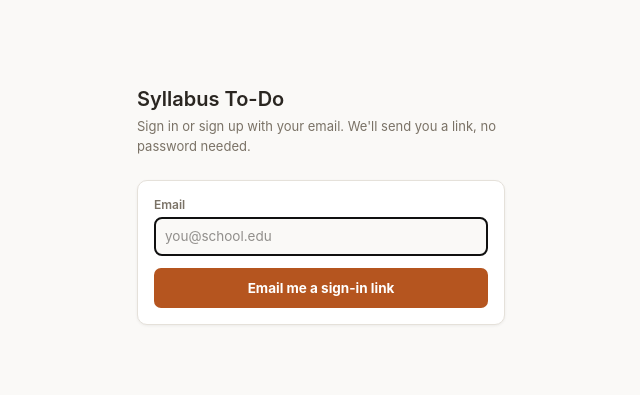
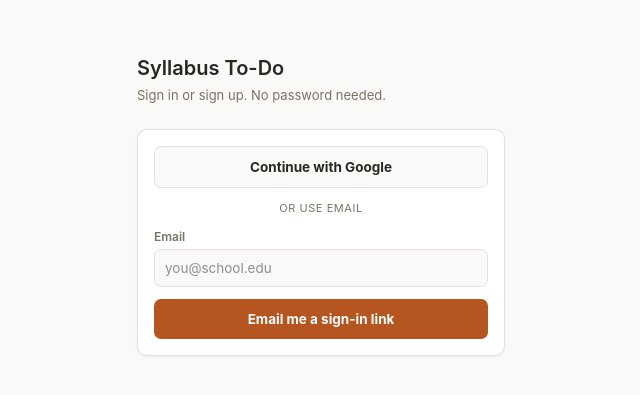
Before and after one commit to karthikshiju28-netizen/To-Do-App, a Next.js app: page /login in a window 1280 px wide. Shown: the part 195-590 px from the top of the page, without its empty margins (319-959 px from the left). Built offline with nearby package versions, Linux system fonts and the light colour scheme; no server answers.

Commit message:
Phase 6 prep: Google sign-in button, 6-digit code login, README
Co-Authored-By: Claude Sonnet 5.5 <noreply@anthropic.com>

```diff
--- a/src/app/login/page.tsx
+++ b/src/app/login/page.tsx
@@ -1,61 +1,122 @@
 "use client";
 
 import { useState } from "react";
+import { useRouter } from "next/navigation";
+import { fieldInput } from "@/components/Modal";
 import { createClient } from "@/lib/supabase/client";
-import { fieldInput } from "@/components/Modal";
+
+const primaryBtn =
+  "w-full cursor-pointer rounded-[7px] bg-accent p-2.5 text-[13.5px] font-bold text-white disabled:opacity-60";
 
 export default function LoginPage() {
+  const router = useRouter();
+  const [supabase] = useState(() => createClient());
   const [email, setEmail] = useState("");
-  const [status, setStatus] = useState<"idle" | "sending" | "sent" | "error">("idle");
-  const [message, setMessage] = useState("");
+  const [code, setCode] = useState("");
+  const [step, setStep] = useState<"email" | "code">("email");
+  const [busy, setBusy] = useState(false);
+  const [error, setError] = useState("");
 
   async function sendLink(e: React.FormEvent) {
     e.preventDefault();
-    setStatus("sending");
-    const { error } = await createClient().auth.signInWithOtp({
+    setBusy(true);
+    setError("");
+    const { error } = await supabase.auth.signInWithOtp({
       email: email.trim(),
       options: { emailRedirectTo: `${location.origin}/auth/callback` },
     });
+    setBusy(false);
+    if (error) setError(error.message);
+    else setStep("code");
+  }
+
+  async function verifyCode(e: React.FormEvent) {
+    e.preventDefault();
+    setBusy(true);
+    setError("");
+    const { error } = await supabase.auth.verifyOtp({ email: email.trim(), token: code.trim(), type: "email" });
     if (error) {
-      setStatus("error");
-      setMessage(error.message);
+      setBusy(false);
+      setError("That code didn't work. Check it, or request a new one.");
     } else {
-      setStatus("sent");
+      router.push("/");
+      router.refresh();
     }
+  }
+
+  async function google() {
+    setError("");
+    const { error } = await supabase.auth.signInWithOAuth({
+      provider: "google",
+      options: { redirectTo: `${location.origin}/auth/callback` },
+    });
+    if (error) setError(error.message);
   }
 
   return (
     <main className="mx-auto flex min-h-screen max-w-[400px] flex-col justify-center px-4">
       <h1 className="mb-1 text-xl font-semibold">Syllabus To-Do</h1>
-      <p className="mb-6 text-[13px] text-dim">Sign in or sign up with your email. We&apos;ll send you a link, no password needed.</p>
+      <p className="mb-6 text-[13px] text-dim">Sign in or sign up. No password needed.</p>
 
-      {status === "sent" ? (
-        <div className="rounded-[10px] border border-line bg-panel p-4 text-[13.5px] shadow-card">
-          Check <b>{email}</b> for a sign-in link. You can close this tab once you click it.
-        </div>
-      ) : (
-        <form onSubmit={sendLink} className="rounded-[10px] border border-line bg-panel p-4 shadow-card">
+      <div className="rounded-[10px] border border-line bg-panel p-4 shadow-card">
+        {step === "email" ? (
+          <>
+            <button
+              onClick={google}
+              className="mb-3 w-full cursor-pointer rounded-[7px] border border-line bg-bg p-2.5 text-[13.5px] font-bold text-ink hover:border-accent"
+            >
+              Continue with Google
+            </button>
+            <div className="mb-3 text-center text-[11px] uppercase tracking-wider text-dim">or use email</div>
+            <form onSubmit={sendLink}>
               <label className="block">
                 <span className="mb-1 block text-xs font-semibold text-dim">Email</span>
                 <input
                   type="email"
                   required
-              autoFocus
                   className={fieldInput}
                   value={email}
                   onChange={(e) => setEmail(e.target.value)}
                   placeholder="you@school.edu"
                 />
               </label>
+              <button disabled={busy} className={`${primaryBtn} mt-3`}>
+                {busy ? "Sending…" : "Email me a sign-in link"}
+              </button>
+            </form>
+          </>
+        ) : (
+          <form onSubmit={verifyCode}>
+            <p className="mb-3 text-[13.5px]">
+              We emailed <b>{email}</b>. Click the link in it, <b>or</b> type the 6-digit code from the email here. The code is handy if your school&apos;s email filter breaks the link.
+            </p>
+            <input
+              inputMode="numeric"
+              autoComplete="one-time-code"
+              maxLength={8}
+              className={`${fieldInput} text-center text-lg tracking-[0.3em]`}
+              value={code}
+              onChange={(e) => setCode(e.target.value.replace(/\D/g, ""))}
+              placeholder="123456"
+            />
+            <button disabled={busy || code.length < 6} className={`${primaryBtn} mt-3`}>
+              {busy ? "Checking…" : "Sign in"}
+            </button>
             <button
-            disabled={status === "sending"}
-            className="mt-3 w-full cursor-pointer rounded-[7px] bg-accent p-2.5 text-[13.5px] font-bold text-white disabled:opacity-60"
+              type="button"
+              onClick={() => {
+                setStep("email");
+                setCode("");
+                setError("");
+              }}
+              className="mt-2 w-full cursor-pointer text-xs font-semibold text-accent"
             >
-            {status === "sending" ? "Sending…" : "Email me a sign-in link"}
+              Use a different email
             </button>
-          {status === "error" && <p className="mt-2 text-xs text-danger">{message}</p>}
           </form>
         )}
+        {error && <p className="mt-2 text-xs text-danger">{error}</p>}
+      </div>
     </main>
   );
 }
```
Also changed, not shown: 1 other file (tests, documents, lock files or other folders). Lines whose indentation alone changed are shown as unchanged.
